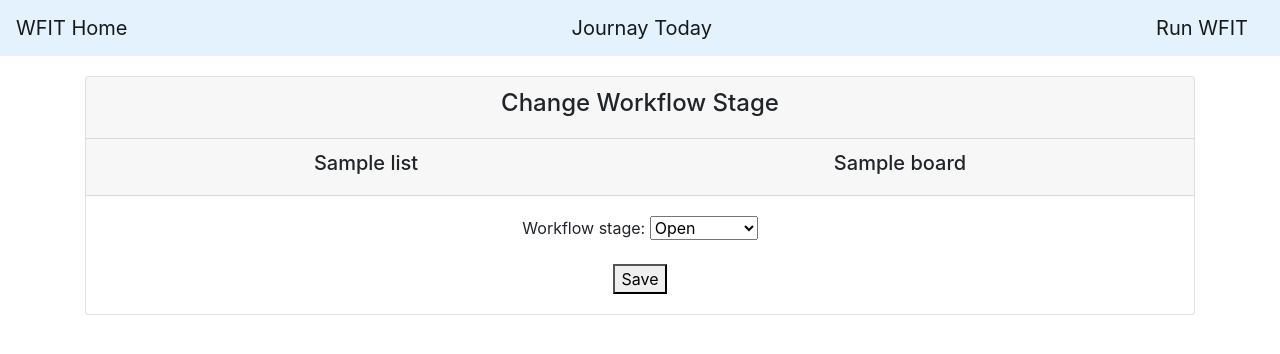
After one commit to arunraj753/workflow-integrator, a Django app: page /change-workflow-stage/1 in a window 1280 px wide. The commit adds this page. Shown: the top 354 px of the page. Run offline with Django 5.2, Linux system fonts and the light colour scheme; tables that the repository leaves empty hold one stand-in row (values such as "Sample post"); parts of the project's set-up code (start-up, migrations or seed data) failed here and were passed over; some libraries are stand-ins or nearby versions.

Commit message:
Job Tracker Journal optimisation #6 and Feature to change trello list workflow stage from UI #9

```diff
--- /dev/null
+++ b/wfit/forms.py
@@ -0,0 +1,9 @@
+from django import forms
+
+from wfit.models import TrelloList
+
+
+class TrelloListForm(forms.ModelForm):
+    class Meta:
+        model = TrelloList
+        fields = ['workflow_stage']
--- a/wfit/models.py
+++ b/wfit/models.py
@@ -121,10 +121,9 @@ class JobCard(models.Model):
     trello_card_id = models.CharField(max_length=100, unique=True)
     name = models.CharField(max_length=300)
     trello_board = models.ForeignKey(TrelloBoard, on_delete=models.CASCADE)
-    trello_list = models.ForeignKey(TrelloList, on_delete=models.DO_NOTHING)
     description = models.CharField(max_length=255, null=True, blank=True)
     parent = models.ForeignKey("self", on_delete=models.DO_NOTHING, null=True, blank=True)
-    project = models.ForeignKey(Project, on_delete=models.DO_NOTHING, null=True, blank=True)
+    project = models.ForeignKey(Project, on_delete=models.CASCADE, null=True, blank=True)
     is_recurring = models.BooleanField(default=False)
     is_owner = models.BooleanField(default=False)
     is_collaborator = models.BooleanField(default=False)
@@ -140,6 +139,7 @@ class JobCard(models.Model):
 
 class JobTracker(models.Model):
     job_card = models.ForeignKey(JobCard, on_delete=models.CASCADE)
+    trello_list = models.ForeignKey(TrelloList, on_delete=models.CASCADE)
     release = models.ForeignKey(Release, on_delete=models.DO_NOTHING, null=True, blank=True)
     planned_start = models.DateField(null=True, blank=True)
     planned_finish = models.DateField(null=True, blank=True)
@@ -152,6 +152,8 @@ class JobTracker(models.Model):
     being_tracked = models.BooleanField(default=True)
     track_start_date = models.DateField(default=timezone.now)
     track_end_date = models.DateField(blank=True, null=True)
+    pause_journal = models.BooleanField(default=False)
+    never_journal = models.BooleanField(default=False)
 
     class Meta:
         db_table = "job_tracker"
--- /dev/null
+++ b/wfit/templates/wfit/change_workflow_stage.html
@@ -0,0 +1,33 @@
+{% extends 'wfit/base.html' %}
+{% block content %}
+
+<div class="container">
+    <div class="row justify-content-center">
+        <div class="col-md-12">
+            <div class="card">
+
+                <div class="card-header d-flex justify-content-around">
+                    <h4>Change Workflow Stage</h4>
+
+
+                </div>
+                <div class="card-header d-flex justify-content-around">
+                    <h5>{{trello_list.trello_list_name}}</h5>
+                    <h5>{{trello_list.board.trello_board_name}}</h5>
+
+                </div>
+
+                <div class="card-body text-center">
+
+                    <form method="POST">
+                        {% csrf_token %}
+                        {{ form.as_p }}
+                        <button type="submit">Save</button>
+                    </form>
+                </div>
+            </div>
+        </div>
+    </div>
+</div>
+
+{% endblock %}
--- a/wfit/templates/wfit/home.html
+++ b/wfit/templates/wfit/home.html
@@ -40,7 +40,7 @@
     <div class="col-md-3">
       <div class="card">
         <div class="card-body text-center">
-          <a href="#" class="btn">{{trello_board.trello_board_name}}</a>
+          <a href="{% url 'board-details' trello_board_pk=trello_board.id %}" class="btn">{{trello_board.trello_board_name}}</a>
         </div>
       </div>
     </div>
--- a/wfit/urls.py
+++ b/wfit/urls.py
@@ -3,12 +3,16 @@ from . import views
 
 urlpatterns = [
     path("", views.home, name="home"),
+    path("board-details/<int:trello_board_pk>", views.board_details, name="board-details"),
+    path("change-workflow-stage/<int:trello_list_pk>", views.change_workflow_stage, name="change-workflow-stage"),
     path("workflow/<str:requestor>", views.get_client_project_release, name="client-project-release"),
     path("choose-timeframe/<int:pk>/<str:requestor>", views.choose_timeframe, name="choose-timeframe"),
     path("create-journal", views.create_job_tracker_journal, name="create-journal"),
     path("journal-today", views.add_job_tracker_journal_today, name="journal-today"),
     path("journal/<int:pk>/<str:start_date>/<str:end_date>/<str:requestor>",
          views.get_job_tracker_journal, name="journal"),
+    path("pause-journal/<int:pk>", views.pause_journal, name="pause-journal"),
+    path("never-journal/<int:pk>", views.never_journal, name="never-journal"),
     path("run-wfit", views.run_wfit, name="run-wfit"),
     path("test", views.test, name="test"),
 ]
--- a/wfit/views.py
+++ b/wfit/views.py
@@ -4,11 +4,13 @@ from django.contrib import messages
 from django.contrib.auth.models import User
 from django.shortcuts import render, redirect
 from django.http import HttpResponse
+from django.urls import reverse
 
 from server.settings import logger
 from utils.constants import WF_IN_PROGRESS_VALUE
 from utils.utils import date_to_string, string_to_date
-from wfit.models import TrelloBoard, Client, Project, Release, JobTrackerJournal, JobTracker
+from wfit.forms import TrelloListForm
+from wfit.models import TrelloBoard, TrelloList, Client, Project, Release, JobTrackerJournal, JobTracker
 from wfit.tasks import run_workflow_integrator
 
 
@@ -34,7 +36,7 @@ def get_client_project_release(request, requestor):
     elif requestor == "user":
         title = "User Completions"
         user = User.objects.first()
-        user.name = "Admin"
+        user.name = user.first_name if user.first_name else user.username
         context = {"title": title, "records": [user], "requestor": "user"}
     else:
         messages.error(request, f"Invalid Requestor")
@@ -111,11 +113,15 @@ def add_job_tracker_journal_today(request):
 
 
 def create_job_tracker_journal(request):
+    last_tracker_id = 0
+    last_tracker_id_str = request.GET.get('last_tracker_id')
     date_string = request.GET.get('date')
     journal_date = string_to_date(date_string)
     if not journal_date:
         messages.error(request, "Invalid journal date")
         return redirect("home")
+    if last_tracker_id_str and last_tracker_id_str.isdigit():
+        last_tracker_id = int(last_tracker_id_str)
     if request.method == 'POST':
         try:
             job_tracker_id = request.POST.get('job_tracker_id')
@@ -130,25 +136,40 @@ def create_job_tracker_journal(request):
             )
             message = f"Journal entry: {time_from_user} minutes added for {job_tracker_obj.job_card.name}"
             messages.success(request, message)
-            return redirect('create-journal' + '?date=' + date_string)
+            return redirect('create-journal' + "?date=" + date_string + "&last_tracker_id=" + str(last_tracker_id))
         except Exception as err:
             messages.error(request, f"Journal entry failed. Reason: {err}")
             return redirect('create-journal' + '?date=' + date_string)
 
     job_tracker_without_journal_entry = JobTracker.objects.filter(
-        being_tracked=True, job_card__trello_list__workflow_stage__gte=WF_IN_PROGRESS_VALUE).exclude(
+        id__gt=last_tracker_id, being_tracked=True, pause_journal=False, never_journal=False,
+        trello_list__workflow_stage__gte=WF_IN_PROGRESS_VALUE).exclude(
         jobtrackerjournal__journal_date=journal_date,
-        jobtrackerjournal__user_verified=True).first()
+        jobtrackerjournal__user_verified=True).order_by('id').first()
 
     if not job_tracker_without_journal_entry:
         messages.warning(request, f"All job trackers have journal entry on {date_string}")
         return redirect("home")
 
-    else:
-        pass
+    next_journal_url = reverse('create-journal')
+    next_journal_url += f"?date={date_string}&last_tracker_id={job_tracker_without_journal_entry.id}"
     context = {"job_name": job_tracker_without_journal_entry.job_card.name,
-               "job_tracker_id": job_tracker_without_journal_entry.id}
+               "job_tracker_id": job_tracker_without_journal_entry.id,
+               "next_journal_url": next_journal_url,
+               "date_string": date_string,
+               "board_name": job_tracker_without_journal_entry.job_card.trello_board.trello_board_name,
+               "job_card_list": job_tracker_without_journal_entry.trello_list.trello_list_name}
     return render(request, 'wfit/create_journal.html', context=context)
+
+
+def pause_journal(request, pk):
+    JobTracker.objects.filter(id=pk).update(pause_journal=True)
+    return redirect("journal-today")
+
+
+def never_journal(request, pk):
+    JobTracker.objects.filter(id=pk).update(never_journal=True)
+    return redirect("journal-today")
 
 
 def test(request):
@@ -168,3 +189,40 @@ def run_wfit(request):
     except Exception as err:
         messages.error(request, f"WFIT execution failed. Reason: {err}")
         return redirect("home")
+
+
+def change_workflow_stage(request, trello_list_pk):
+    try:
+        trello_list = TrelloList.objects.get(id=trello_list_pk)
+    except Exception as err:
+        messages.error(request, f"Error: {err}")
+        return redirect("home")
+
+    if request.method == 'POST':
+        form = TrelloListForm(request.POST, instance=trello_list)
+        if form.is_valid():
+            form.save()
+            messages.info(request, f"Workflow stage changed")
+            return redirect('board-details', trello_board_pk=trello_list.board.id)
+    else:
+        form = TrelloListForm(instance=trello_list)
+
+    context = {'form': form, 'trello_list': trello_list}
+    return render(request, "wfit/change_workflow_stage.html", context)
+
+
+def board_details(request, trello_board_pk):
+    try:
+        trello_board = TrelloBoard.objects.get(id=trello_board_pk)
+    except Exception as err:
+        messages.error(request, f"Error: {err}")
+        return redirect("home")
+
+    workflow_defined_queryset = TrelloList.objects.filter(
+        board=trello_board, workflow_stage__gt=0).order_by("workflow_stage")
+    workflow_undefined_queryset = TrelloList.objects.filter(
+        board=trello_board, workflow_stage=0)
+    context = {"workflow_defined_queryset": workflow_defined_queryset,
+               "workflow_undefined_queryset": workflow_undefined_queryset,
+               "trello_board": trello_board}
+    return render(request, "wfit/board_details.html", context)
```
Also changed, not shown: wfit/tasks.py (+23 -4 lines), wfit/templates/wfit/board_details.html (+43 -6 lines), wfit/templates/wfit/create_journal.html (+35 -7 lines).
